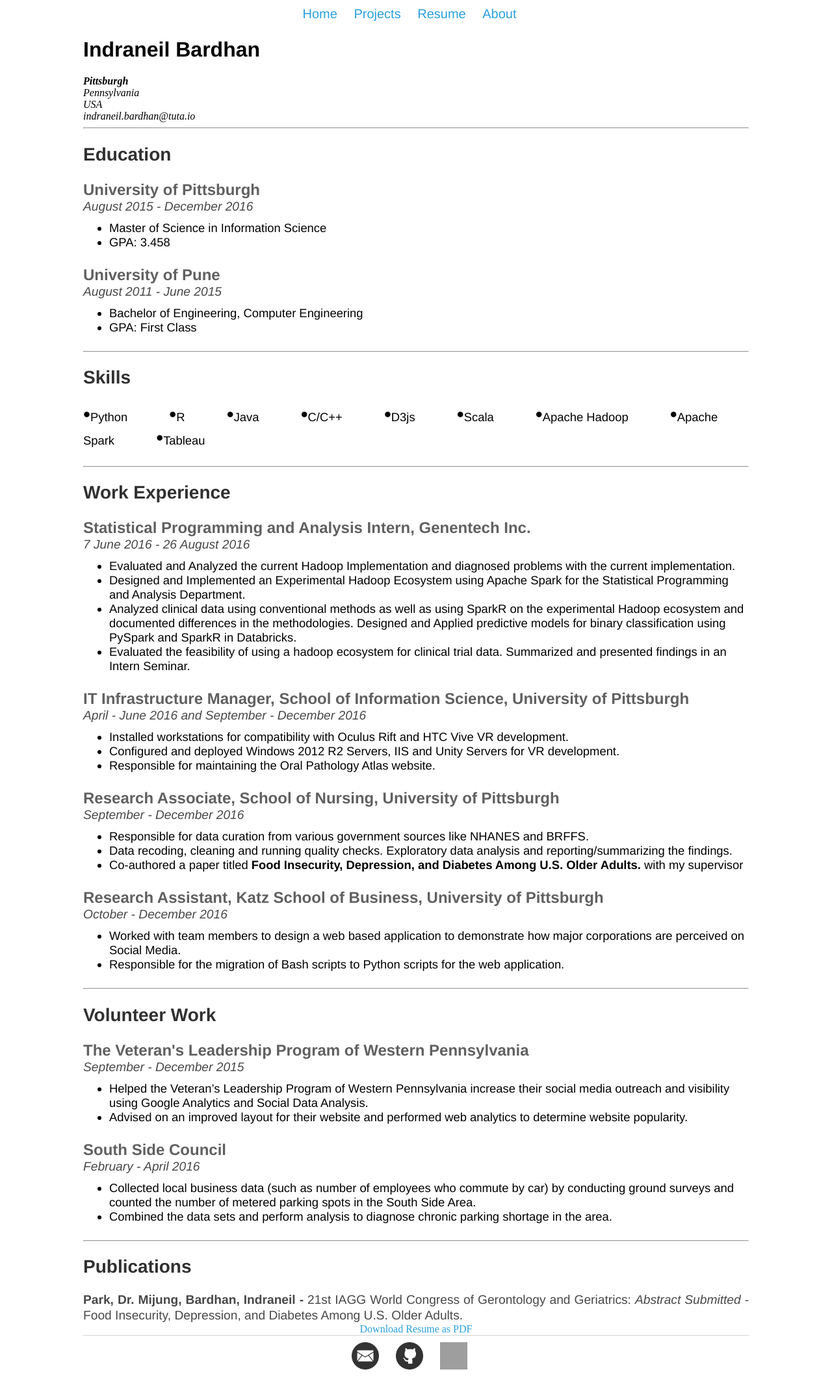
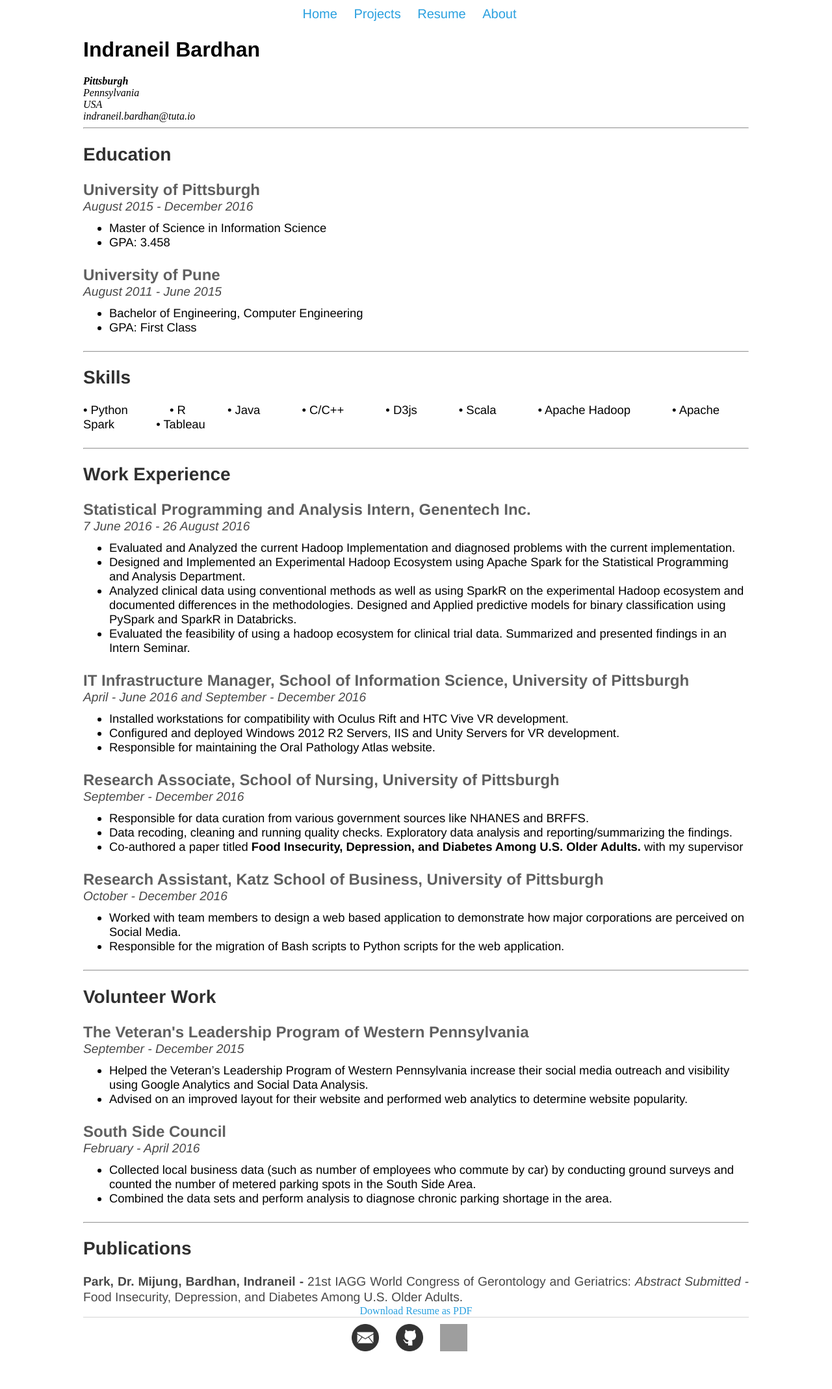
Before and after one commit to NeilBardhan/neilbardhan.github.io, a Jekyll site: the page built from resume/index.html, in a window 1280 px wide. Shown: the whole page at 65% size. Built offline with Jekyll 4.4.1, drawn with Linux system fonts in a browser that asks for light colours; after the commit the page ends 2109 px from its top, so only the background shows below that; grey boxes are pictures that could not be loaded.

Commit message:
Update main.css

```diff
--- a/css/main.css
+++ b/css/main.css
@@ -70,8 +70,8 @@ p {
 }
 
 ul.skills li:before {
-    content: "•";
-    font-size: 170%;
+    content: "• ";
+    font-size: 100%;
 }
 
 ul.skills li {
```
